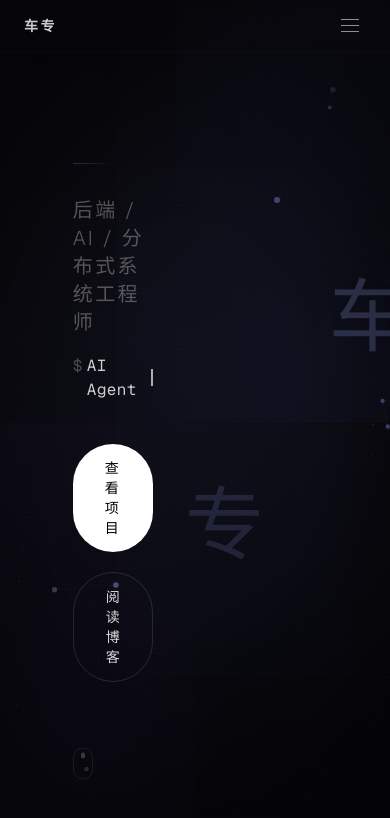
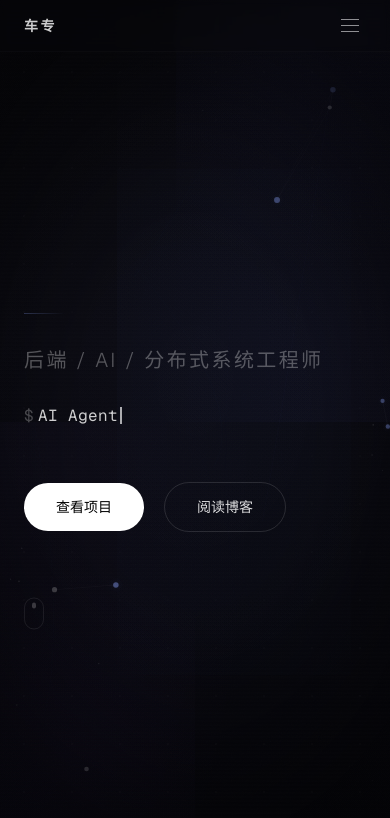
Before and after one commit to Car-Brick/My-Blog, a Next.js app: page / in a window 390 px wide. Shown: the top 818 px of the page. Built offline with nearby package versions, Linux system fonts and the light colour scheme; a web font is replaced by a local one.

Commit message:
Fix mobile responsiveness: viewport meta tag and Hero layout

```diff
--- a/src/app/layout.tsx
+++ b/src/app/layout.tsx
@@ -1,4 +1,4 @@
-import type { Metadata } from "next";
+import type { Metadata, Viewport } from "next";
 import { Geist, Geist_Mono } from "next/font/google";
 import { Navbar } from "@/components/Navbar";
 import "./globals.css";
@@ -12,6 +12,11 @@ const geistMono = Geist_Mono({
   variable: "--font-geist-mono",
   subsets: ["latin"],
 });
+
+export const viewport: Viewport = {
+  width: "device-width",
+  initialScale: 1,
+};
 
 export const metadata: Metadata = {
   title: "开发者主页 — 后端 / AI / 分布式系统",
--- a/src/components/Hero/Hero.tsx
+++ b/src/components/Hero/Hero.tsx
@@ -138,7 +138,7 @@ export default function Hero() {
 
       {/* Layer 10: Content */}
       <motion.div
-        className="relative z-20 w-full max-w-[75%] 2xl:max-w-[66%] mx-auto px-6 md:px-10"
+        className="relative z-20 w-full max-w-5xl mx-auto px-6 md:px-10"
         variants={containerVariants}
         initial="hidden"
         animate="visible"
@@ -194,7 +194,7 @@ export default function Hero() {
             initial={{ opacity: 0 }}
             animate={{ opacity: 1 }}
             transition={{ duration: 1.8, delay: 0.6, ease: "easeOut" }}
-            className="relative shrink-0 select-none"
+            className="hidden md:block relative shrink-0 select-none"
             style={{
               width: "clamp(14rem, 24vw, 22rem)",
               height: "clamp(18rem, 34vw, 30rem)",
```
Also changed, not shown: .claude/settings.local.json.
